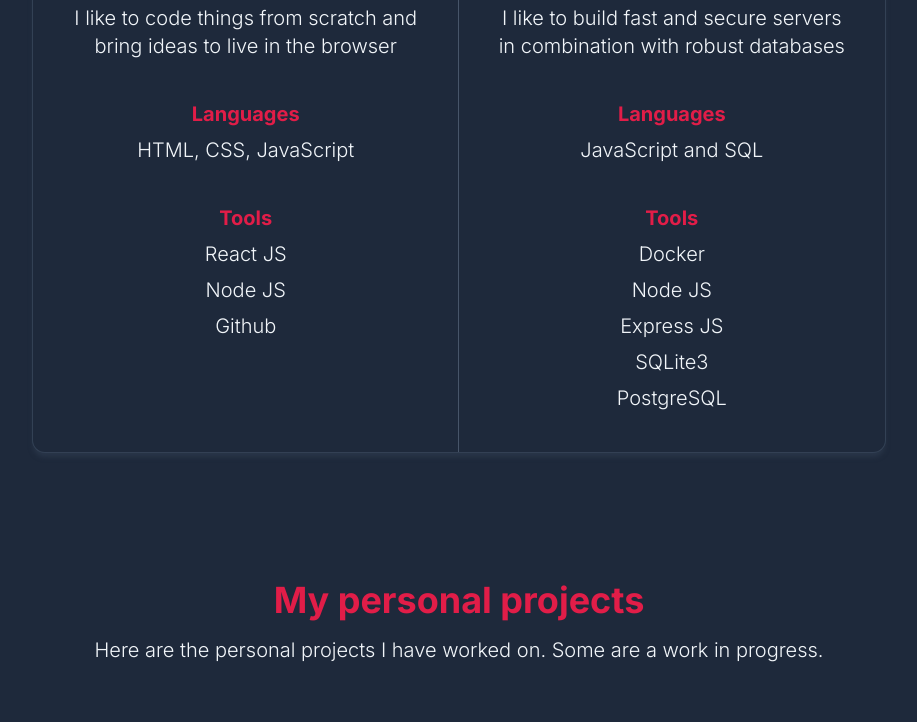
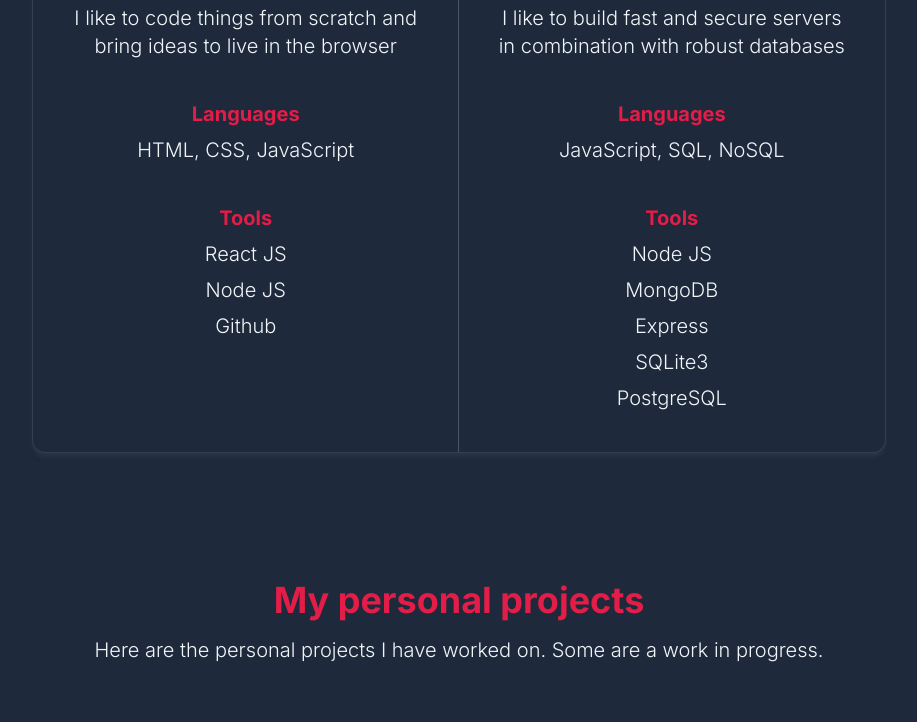
Before and after one commit to gabitodev/portfolio, a website: page index.html in a window 1280 px wide. Shown: the part 1260-1982 px from the top of the page, without its empty margins (181-1098 px from the left). Drawn offline with Linux system fonts and the light colour scheme.

Commit message:
more skills added

```diff
--- a/index.html
+++ b/index.html
@@ -76,13 +76,13 @@
                         </div>
                         <div class="text-slate-100 md:text-xl">
                             <h2 class="mb-2 mt-10 text-rose-600 font-bold">Languages</h2>
-                            <p class="mb-6 font-light">JavaScript and SQL</p>
+                            <p class="mb-6 font-light">JavaScript, SQL, NoSQL</p>
                         </div>
                         <div class="text-slate-100 md:text-xl">
                             <h2 class="mb-2 mt-10 text-rose-600 font-bold">Tools</h2>
-                            <p class="mb-2 font-light">Docker</p>
                             <p class="mb-2 font-light">Node JS</p>
-                            <p class="mb-2 font-light">Express JS</p>
+                            <p class="mb-2 font-light">MongoDB</p>
+                            <p class="mb-2 font-light">Express</p>
                             <p class="mb-2 font-light">SQLite3</p>
                             <p class="mb-2 font-light">PostgreSQL</p>
                         </div>
```
